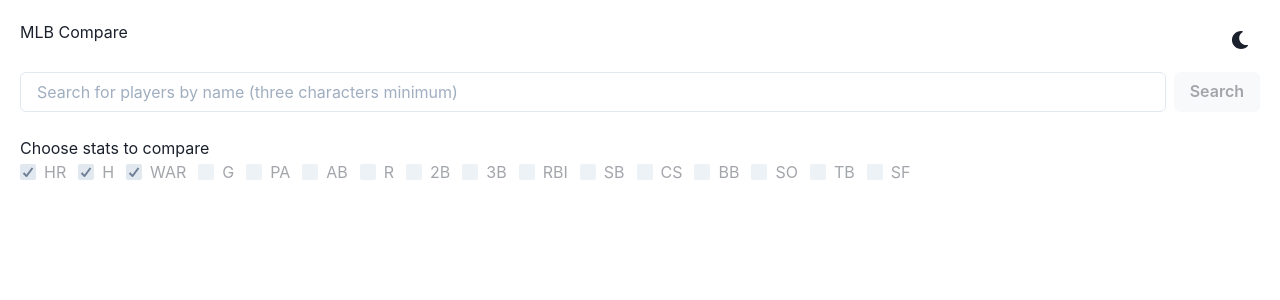
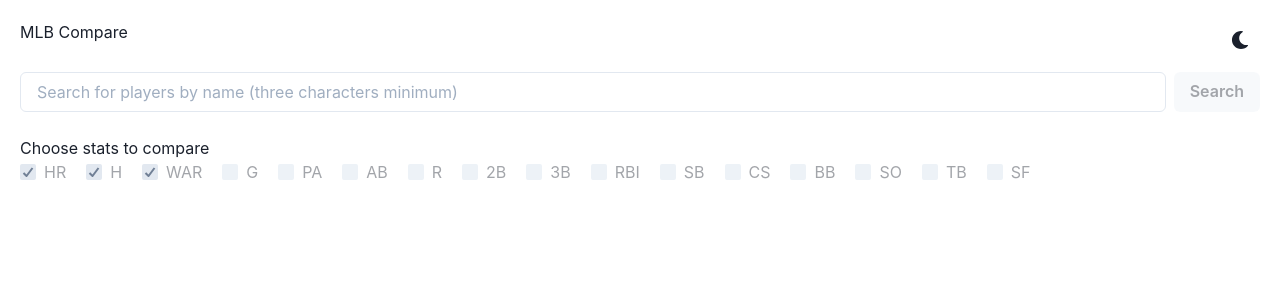
Before and after one commit to AndrewCutler/mlb-compare, a React (Create React App) app: page / in a window 1280 px wide. Shown: the top 300 px of the page. Built offline with nearby package versions, Linux system fonts and the light colour scheme; a web font is replaced by a local one.

Commit message:
styling improvements

```diff
--- a/package.json
+++ b/package.json
@@ -6,6 +6,7 @@
 		"@chakra-ui/react": "1.8.8",
 		"@emotion/react": "^11.9.0",
 		"@emotion/styled": "^11.8.1",
+		"@fontsource/chathura": "^4.5.6",
 		"@reduxjs/toolkit": "^1.8.2",
 		"@types/jest": "^25.2.3",
 		"@types/node": "^12.20.54",
--- a/src/App.tsx
+++ b/src/App.tsx
@@ -1,6 +1,6 @@
-import * as React from 'react';
+import '@fontsource/chathura/700.css';
 
-import { ChakraProvider, theme } from '@chakra-ui/react';
+import { ChakraProvider, extendTheme } from '@chakra-ui/react';
 import { QueryClient, QueryClientProvider } from 'react-query';
 
 import Home from './Home';
@@ -8,6 +8,19 @@
 import store from './store/store';
 
 export const App = () => {
+	const theme = extendTheme({
+		// fonts: {
+		// 	body: 'Chathura'
+		// },
+		// styles: {
+		// 	global: {
+		// 		body: {
+		// 			fontSize: '32px'
+		// 		}
+		// 	}
+		// }
+	});
+
 	return (
 		<ChakraProvider theme={theme}>
 			<Provider store={store}>
--- a/src/Charts.tsx
+++ b/src/Charts.tsx
@@ -1,4 +1,4 @@
-import { Box, Stack, Text } from '@chakra-ui/react';
+import { Box, Center, Stack, Text, Wrap, WrapItem } from '@chakra-ui/react';
 import { ReactElement } from 'react';
 import { useSelector } from 'react-redux';
 import Chart from './Chart';
@@ -11,15 +11,17 @@
 	const isDisabled = !selections || selections.length === 0;
 
 	return (
-		<Stack>
+		<Wrap>
 			{!isDisabled &&
 				stats.map(({ Name }) => (
-					<Box key={Name}>
-						<Text>{Name}</Text>
-						<Chart stat={Name} playerData={selections} />
-					</Box>
+					<WrapItem key={Name}>
+						<Center flexDirection='column'>
+							<Text>{Name}</Text>
+							<Chart stat={Name} playerData={selections} />
+						</Center>
+					</WrapItem>
 				))}
-		</Stack>
+		</Wrap>
 	);
 };
 
--- a/src/Search.tsx
+++ b/src/Search.tsx
@@ -42,6 +42,10 @@
 		dispatch(setSearchResults(data));
 	}, [data, dispatch]);
 
+	useEffect(() => {
+		console.log(data);
+	}, [data]);
+
 	const handleSearch = (): void => {
 		if (!isFetching && !isSearchDisabled) {
 			refetch();
--- a/src/Stats.tsx
+++ b/src/Stats.tsx
@@ -19,12 +19,13 @@
 	return (
 		<Box mb={3}>
 			<Text>Choose stats to compare</Text>
-			<Stack spacing={[1, 3]} direction={['column', 'row']}>
+			<Box>
 				{stats.map(({ IsChecked, Name, Label }) => {
 					return (
 						<Checkbox
 							isDisabled={isDisabled}
 							isChecked={IsChecked}
+							mr={5}
 							key={Name}
 							onChange={() => handleChange(Name)}
 						>
@@ -32,7 +33,7 @@
 						</Checkbox>
 					);
 				})}
-			</Stack>
+			</Box>
 		</Box>
 	);
 };
```
Also changed, not shown: 1 other file (tests, documents, lock files or other folders).
